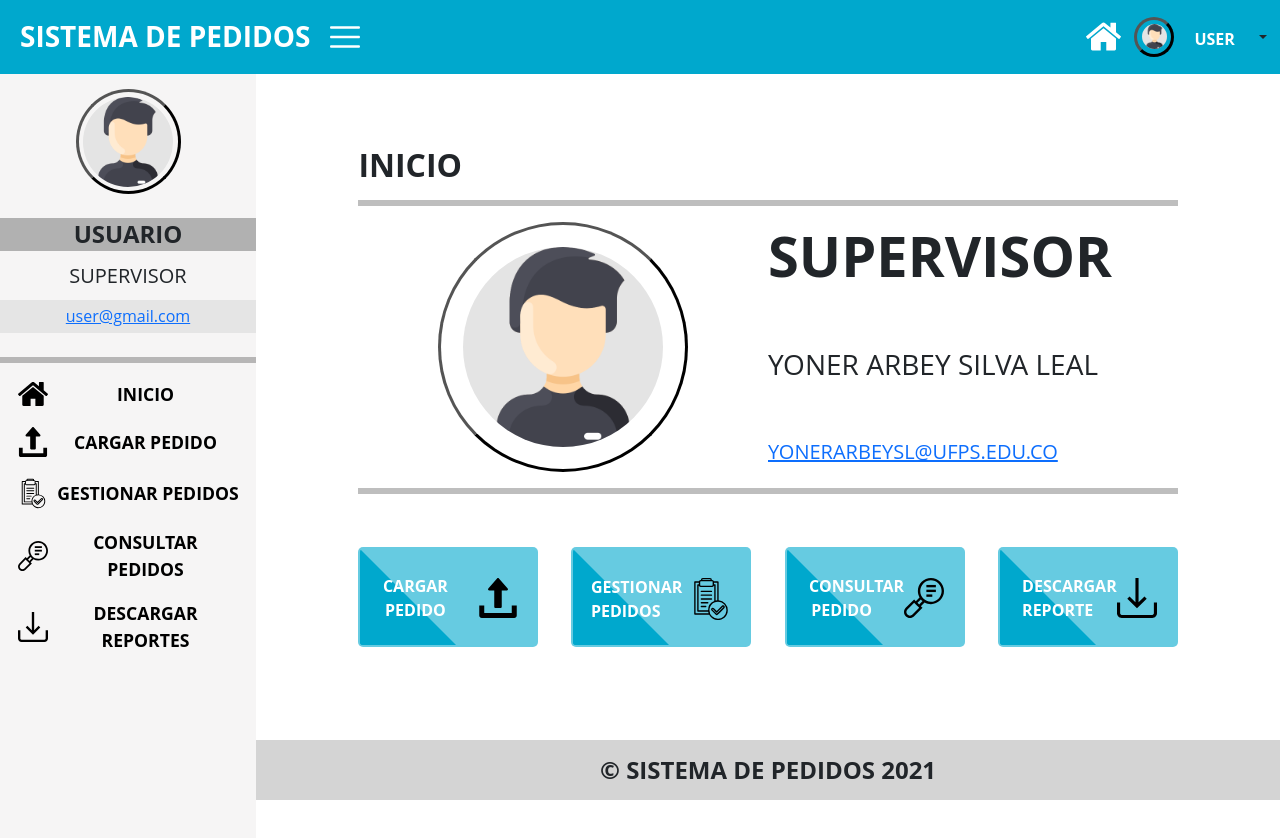
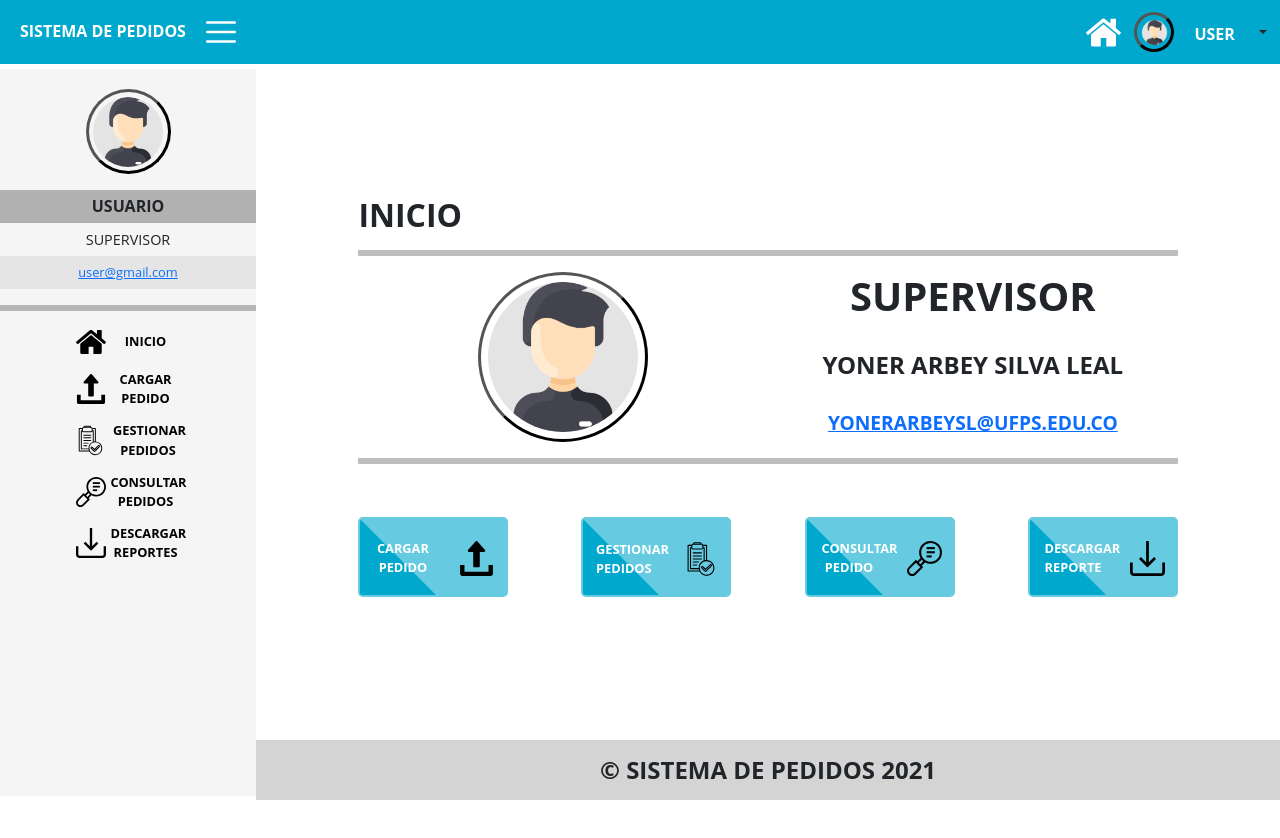
Before and after one commit to RogeiroBothia/Gestion-de-obras-de-construccion-Generalidades-y-Pedidos-de-materiales-e-insumos, a plain HTML site: page html/Sis_Supervisor_Prin.html in a window 1280 px wide. After the commit the page ends 800 px from the top, so only its background shows below. Drawn offline with Linux system fonts and the light colour scheme.

Commit message:
Pagina arreglada

```diff
--- a/css/style.css
+++ b/css/style.css
@@ -15,7 +15,6 @@ body{
     display: flex;
     flex-direction: column;
     min-height: 100vh;
-    overflow-y: hidden;
     position: relative;
 }
 
@@ -136,7 +135,7 @@ hr{
 
 .menu{
     padding: 0;
-    min-height: 100vh;
+    min-height: calc(100vh - 73px);
     background-color: var(--menu);
     width: 20%;
     position: absolute;
@@ -164,7 +163,7 @@ hr{
 }
 
 .menu-li{
-    padding-bottom: 18.4px;
+    padding-bottom: 13px;
     display: flex;
     justify-content: center;
     align-items: center;
@@ -214,8 +213,8 @@ hr{
 }
 
 .menu-figure{
-    width: 105px;
-    height: 105px;
+    width: 85px;
+    height: 85px;
     border: 3px outset black;
     border-radius: 100%;
     display: flex;
@@ -237,6 +236,7 @@ hr{
     flex-direction: row;
     align-items: center;
     justify-content: center;
+    margin: 0;
 }
 
 .menu-cargo{
@@ -245,6 +245,7 @@ hr{
     flex-direction: row;
     align-items: center;
     justify-content: center;
+    margin: 0;
 }
 
 .menu-text-email{
@@ -254,13 +255,14 @@ hr{
     flex-direction: row;
     align-items: center;
     justify-content: center;
+    margin: 0;
 }
 
 
 .user-aside_img{
     border-radius: 100%;
     background-color: rgb(228, 228, 228);
-    height: 90px;
+    height: 70px;
 }
 
 .user-aside_img-active{
@@ -327,6 +329,7 @@ hr{
     display: flex;
     flex-direction: column;
     justify-content: space-between;
+    text-align: center;
 }
 
 #contenedor-div .div-info h1{
@@ -436,7 +439,7 @@ footer .titulo-final{
     width: 20px !important;
 }
 
-@media (max-width:1150px) {
+@media (max-width:1500px) {
     /*NAV*/
     .texto-nav:before {
         content: attr(data-tablettext);
@@ -490,15 +493,36 @@ footer .titulo-final{
         width: 150px !important;
     }
 
+    .menu-cargo{font-size: 0.9rem;}
+    .menu-text-user{
+        font-size: 1rem;
+        font-weight: bolder;
+    }
+    .menu-text-email{font-size: 0.8rem;}
+
     .menu-a{
-        font-size: 1rem;
-        width: 80px;
+        font-size: 0.8rem;
+        width: 70px;
     }
-
 
 }
 
 @media (max-width:950px){
+    #contenedor-div .div-info h1{
+        font-weight: bold;
+        font-size: 2rem
+    }
+
+    #contenedor-div .div-info h3{
+        font-weight: bold;
+        font-size: 1rem
+    }
+
+    #contenedor-div .div-info h5{
+        font-weight: bold;
+        font-size: 0.9rem
+    }
+
     #botoncillos{
         display: grid !important;
         grid-template-columns: 1fr 1fr;
@@ -543,17 +567,17 @@ footer .titulo-final{
 
     #contenedor-div .div-info h1{
         font-weight: bold;
-        font-size: 2.2rem
+        font-size: 1.9rem
     }
 
     #contenedor-div .div-info h3{
         font-weight: bold;
-        font-size: 1.2rem
+        font-size: 0.9rem
     }
 
     #contenedor-div .div-info h5{
         font-weight: bold;
-        font-size: 0.9rem
+        font-size: 0.8rem
     }
 
     #botoncillos .fig-button{
@@ -581,13 +605,13 @@ footer .titulo-final{
     }
 
     .contenedor-figure{
-        width: 150px !important;
-        height: 150px !important;
+        width: 130px !important;
+        height: 130px !important;
     }
 
     .contenedor-figure #user_img{
-        height: 130px !important;
-        width: 130px !important;
+        height: 110px !important;
+        width: 110px !important;
     }
 
     .menu-figure{
--- a/html/Sis_Supervisor_Prin.html
+++ b/html/Sis_Supervisor_Prin.html
@@ -42,9 +42,9 @@
                 <figure class="menu-figure mx-auto" id="menu-figure"><img class="user-aside_img" src="/img/icons/man.png" alt="user-Aside"></figure>
             </div>
             <div id="menu_info">
-                <h4 class="menu-text-user my-2" value="USUARIO"></h4>
-                <h5 class="menu-cargo my-2" value="SUPERVISOR"></h5>
-                <h6 class="menu-text-email my-2" ><a class="menu-text-email-a" value="user@gmail.com" href="mailto:user@gmail.com"></a></h6>
+                <h4 class="menu-text-user" value="USUARIO"></h4>
+                <h5 class="menu-cargo" value="SUPERVISOR"></h5>
+                <h6 class="menu-text-email" ><a class="menu-text-email-a" value="user@gmail.com" href="mailto:user@gmail.com"></a></h6>
             </div>
             <hr>
             <ul class="list-unstyled components menu-ul">
```
